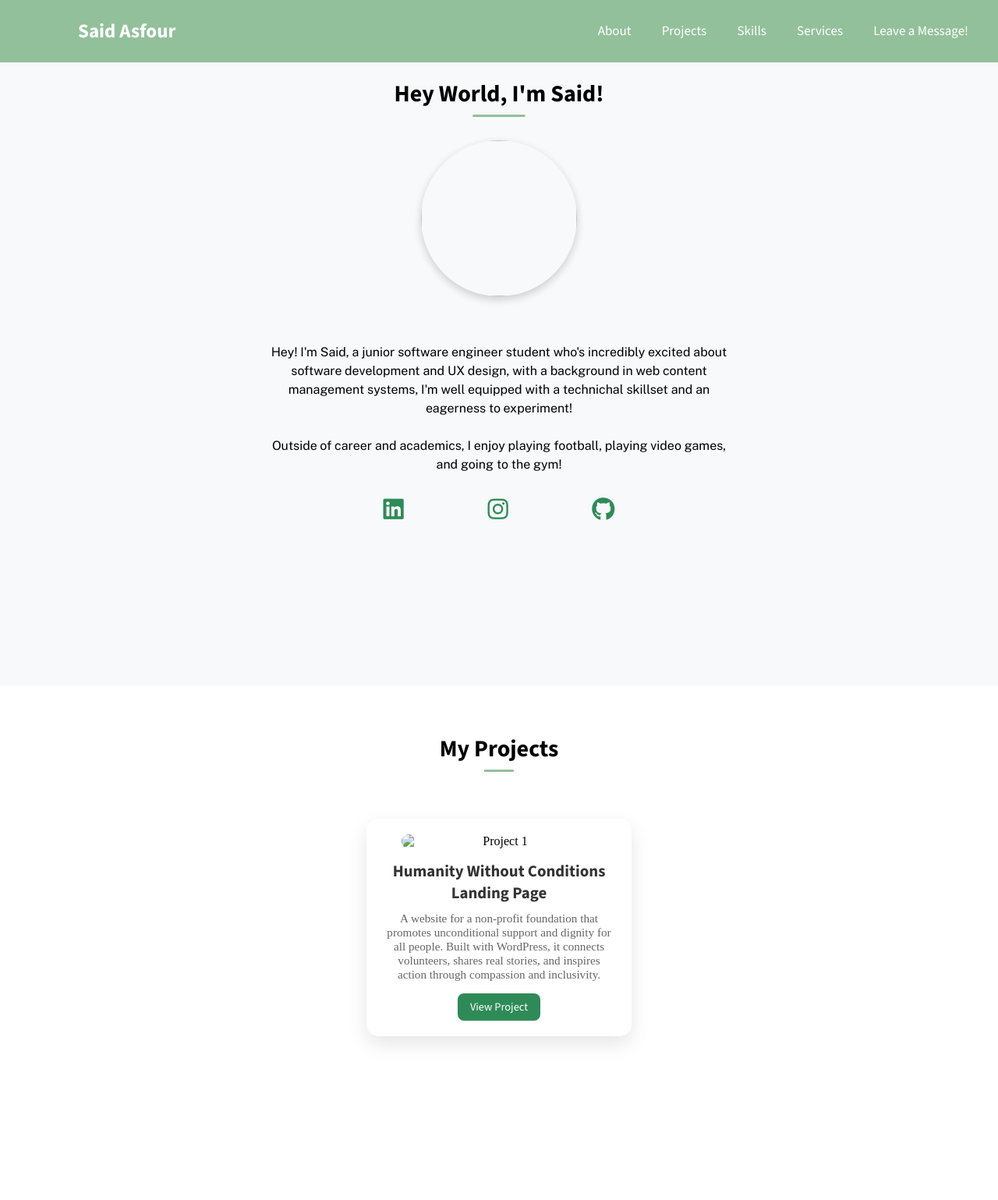
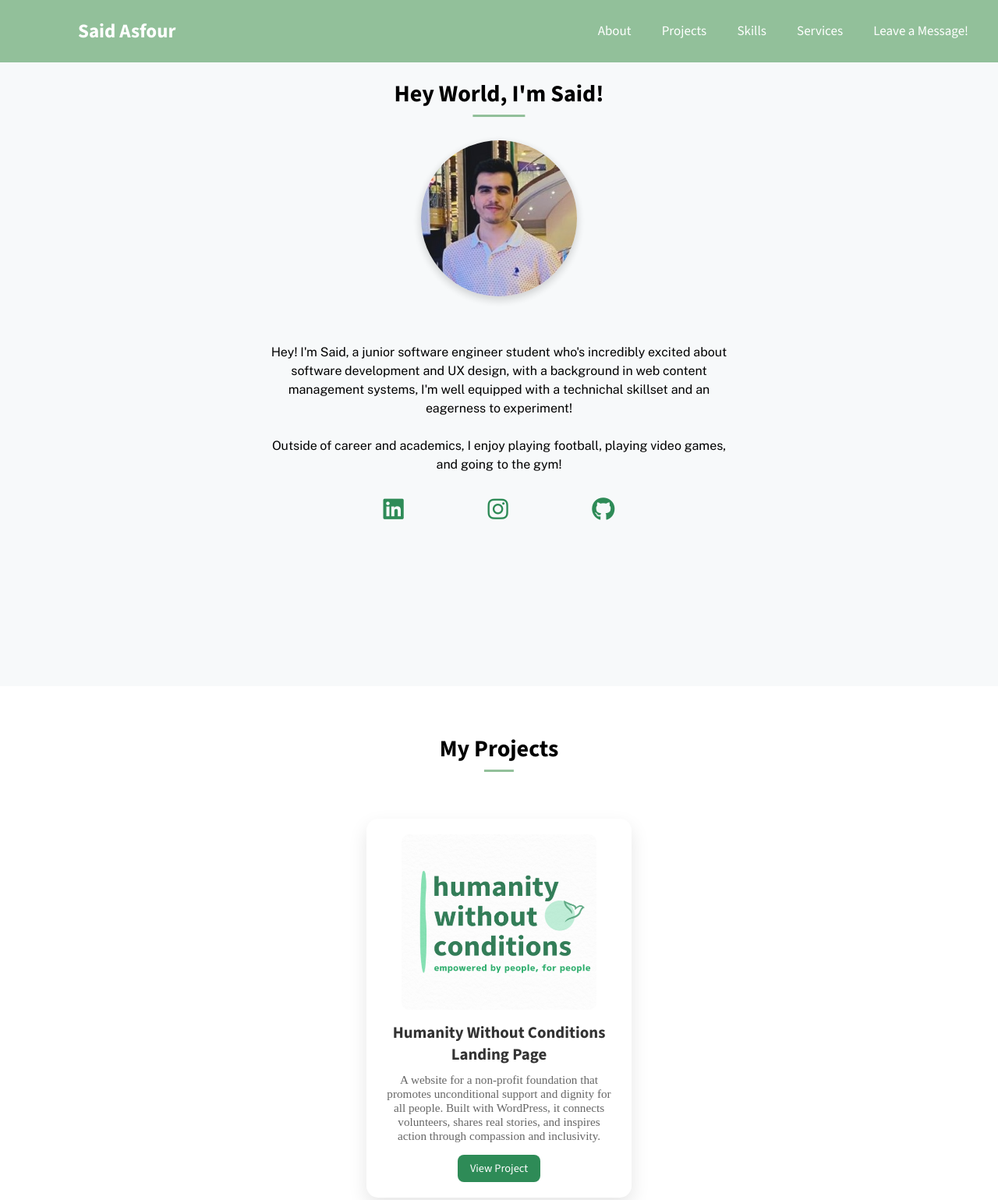
Before and after one commit to Said-Asfour/portfolio, a plain HTML site: page index.html in a window 1280 px wide. Shown: the top 1539 px of the page at 78% size. Drawn offline with nearby package versions, Linux system fonts and the light colour scheme.

Commit message:
Update index.html

```diff
--- a/index.html
+++ b/index.html
@@ -36,7 +36,7 @@
   <section id="About">
 
     <h1>Hey World, I'm Said!</h1>
-    <img id="Header-img" src="images/profile-image2.jpg">
+    <img id="Header-img" src="profile-image2.jpg">
     <div class="desc">
     <p>
       Hey! I'm Said, a junior software engineer student who's incredibly excited about software development and UX design, with a background in web content management systems, I'm well equipped with a technichal skillset and an eagerness to experiment!
@@ -63,7 +63,7 @@
 
 <div class="projects-container">
   <div class="project-card">
-    <img src="images/Humanity Without Conditions.png" alt="Project 1">
+    <img src="Humanity Without Conditions.png" alt="Project 1">
     <h3>Humanity Without Conditions Landing Page</h3>
     <p>A website for a non-profit foundation that promotes unconditional support and dignity for all people. Built with WordPress, it connects volunteers, shares real stories, and inspires action through compassion and inclusivity.</p>
     <a href="https://humanitywithoutconditions.wpcomstaging.com/">View Project</a>
```
